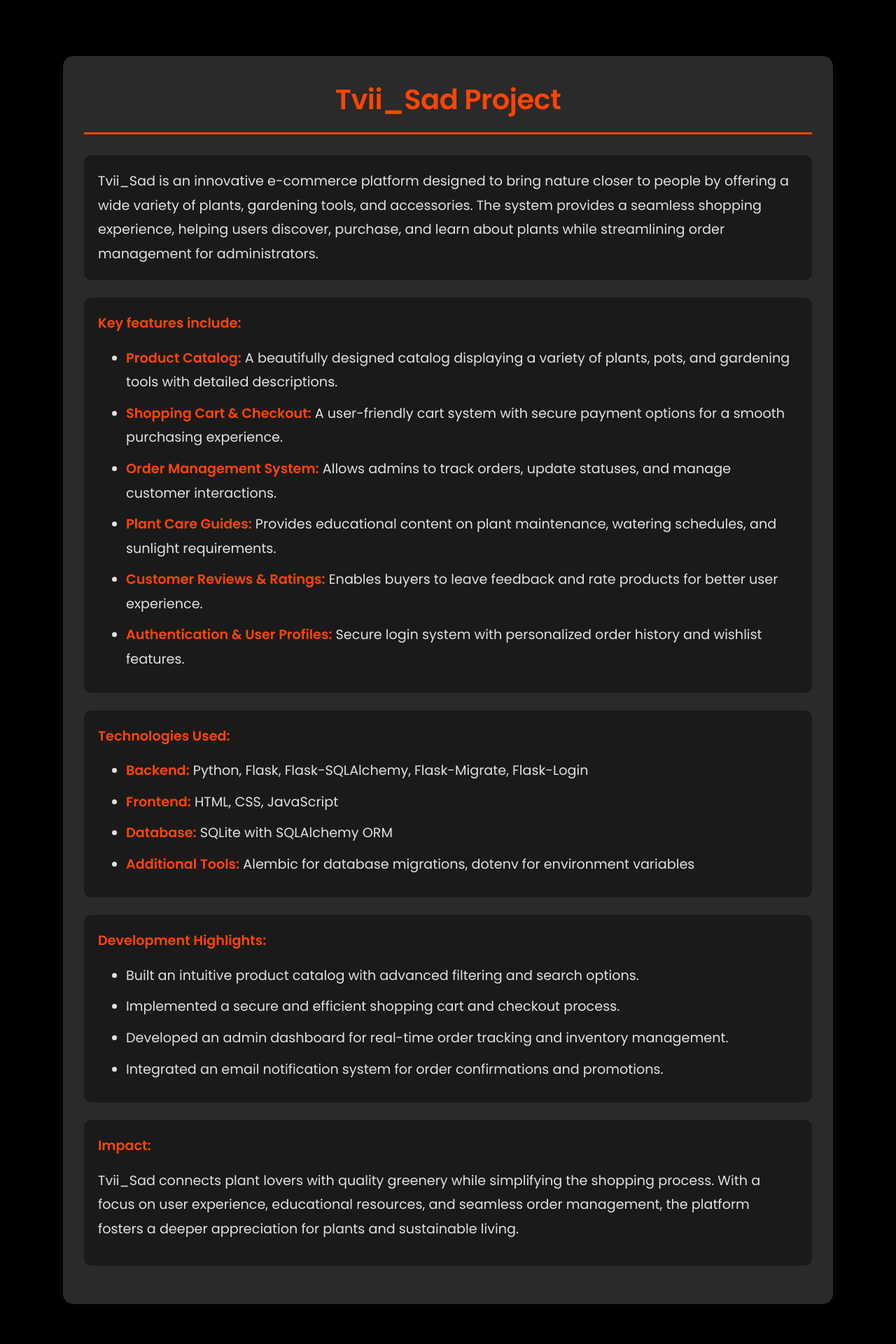
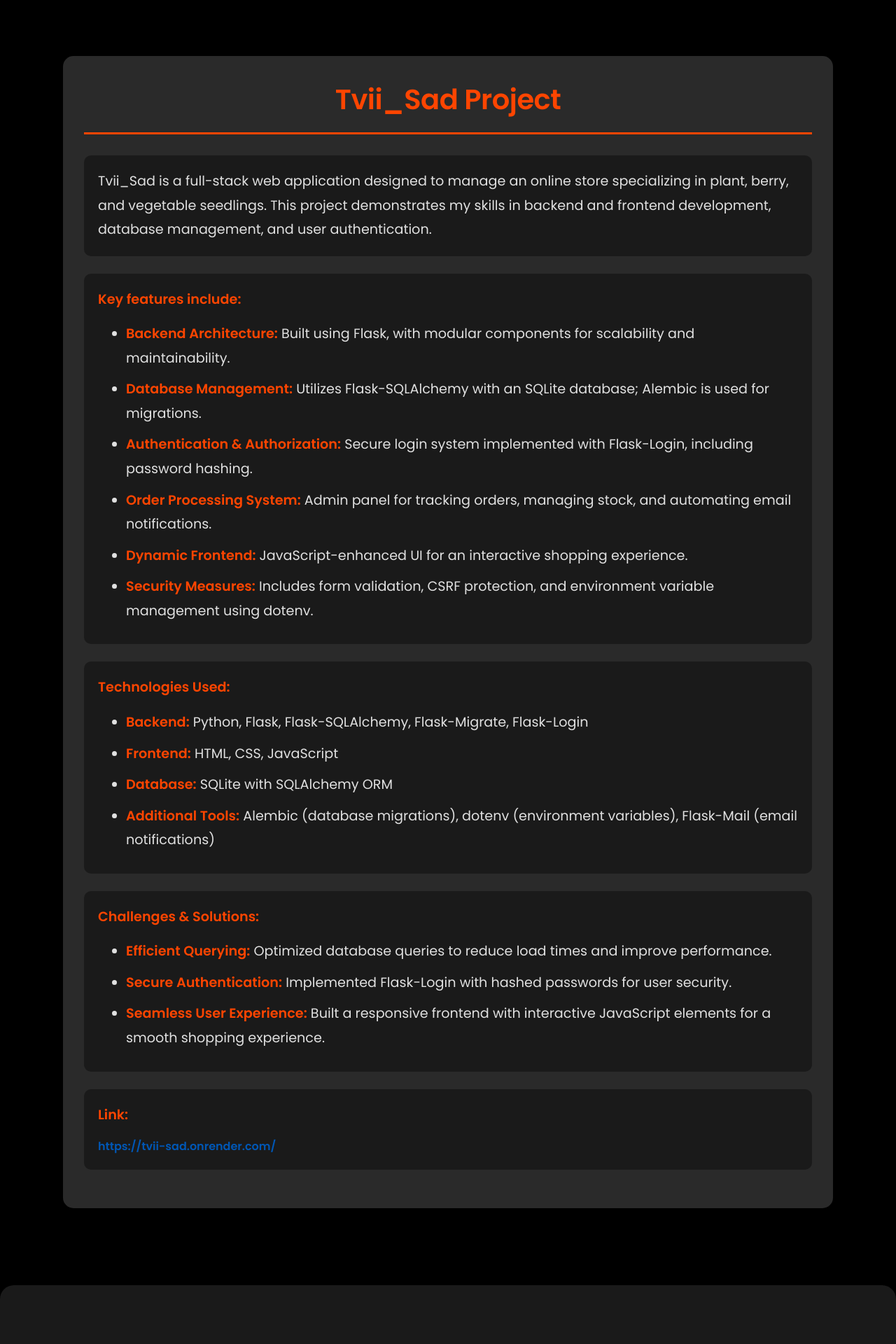
Before and after one commit to nad11na/Portfolio, a Flask app: page /portfolio in a window 1280 px wide. Shown: the part 3304-5224 px from the top of the page at 70% size. Run offline with Flask 3, Linux system fonts and the light colour scheme.

Commit message:
Changed Tvii sad info

```diff
--- a/portfolio/static/style.css
+++ b/portfolio/static/style.css
@@ -1842,3 +1842,17 @@
         padding-left: 25px;
     }
 }
+
+/*link*/
+
+
+.styled-link {
+    color: #0057b5;
+    text-decoration: none;
+    font-weight: bold;
+
+}
+
+.styled-link:hover {
+    text-decoration: underline;
+}
--- a/portfolio/templates/portfolio.html
+++ b/portfolio/templates/portfolio.html
@@ -114,7 +114,6 @@
                 <img src="{{ url_for('static', filename='images/tvii_sad6.png') }}" alt="Tvii_Sad Screenshot 6">
             </div>
 
-
             <!-- Navigation Arrows -->
             <button class="prev" onclick="moveSlide(-1)">&#10094;</button>
             <button class="next" onclick="moveSlide(1)">&#10095;</button>
@@ -133,19 +132,19 @@
         <div class="project-description">
             <h2>Tvii_Sad Project</h2>
             <p>
-                Tvii_Sad is an innovative e-commerce platform designed to bring nature closer to people by offering a wide variety of plants, gardening tools, and accessories. The system provides a seamless shopping experience, helping users discover, purchase, and learn about plants while streamlining order management for administrators.
+                Tvii_Sad is a full-stack web application designed to manage an online store specializing in plant, berry, and vegetable seedlings. This project demonstrates my skills in backend and frontend development, database management, and user authentication.
             </p>
 
             <!-- Key Features Section -->
             <div class="text-block">
                 <p><strong>Key features include:</strong></p>
                 <ul>
-                    <li><strong>Product Catalog:</strong> A beautifully designed catalog displaying a variety of plants, pots, and gardening tools with detailed descriptions.</li>
-                    <li><strong>Shopping Cart & Checkout:</strong> A user-friendly cart system with secure payment options for a smooth purchasing experience.</li>
-                    <li><strong>Order Management System:</strong> Allows admins to track orders, update statuses, and manage customer interactions.</li>
-                    <li><strong>Plant Care Guides:</strong> Provides educational content on plant maintenance, watering schedules, and sunlight requirements.</li>
-                    <li><strong>Customer Reviews & Ratings:</strong> Enables buyers to leave feedback and rate products for better user experience.</li>
-                    <li><strong>Authentication & User Profiles:</strong> Secure login system with personalized order history and wishlist features.</li>
+                    <li><strong>Backend Architecture:</strong> Built using Flask, with modular components for scalability and maintainability.</li>
+                    <li><strong>Database Management:</strong> Utilizes Flask-SQLAlchemy with an SQLite database; Alembic is used for migrations.</li>
+                    <li><strong>Authentication & Authorization:</strong> Secure login system implemented with Flask-Login, including password hashing.</li>
+                    <li><strong>Order Processing System:</strong> Admin panel for tracking orders, managing stock, and automating email notifications.</li>
+                    <li><strong>Dynamic Frontend:</strong> JavaScript-enhanced UI for an interactive shopping experience.</li>
+                    <li><strong>Security Measures:</strong> Includes form validation, CSRF protection, and environment variable management using dotenv.</li>
                 </ul>
             </div>
 
@@ -156,27 +155,25 @@
                     <li><strong>Backend:</strong> Python, Flask, Flask-SQLAlchemy, Flask-Migrate, Flask-Login</li>
                     <li><strong>Frontend:</strong> HTML, CSS, JavaScript</li>
                     <li><strong>Database:</strong> SQLite with SQLAlchemy ORM</li>
-                    <li><strong>Additional Tools:</strong> Alembic for database migrations, dotenv for environment variables</li>
+                    <li><strong>Additional Tools:</strong> Alembic (database migrations), dotenv (environment variables), Flask-Mail (email notifications)</li>
                 </ul>
             </div>
 
-            <!-- Development Highlights Section -->
+            <!-- Challenges & Solutions Section -->
             <div class="text-block">
-                <p><strong>Development Highlights:</strong></p>
+                <p><strong>Challenges & Solutions:</strong></p>
                 <ul>
-                    <li>Built an intuitive product catalog with advanced filtering and search options.</li>
-                    <li>Implemented a secure and efficient shopping cart and checkout process.</li>
-                    <li>Developed an admin dashboard for real-time order tracking and inventory management.</li>
-                    <li>Integrated an email notification system for order confirmations and promotions.</li>
+                    <li><strong>Efficient Querying:</strong> Optimized database queries to reduce load times and improve performance.</li>
+                    <li><strong>Secure Authentication:</strong> Implemented Flask-Login with hashed passwords for user security.</li>
+                    <li><strong>Seamless User Experience:</strong> Built a responsive frontend with interactive JavaScript elements for a smooth shopping experience.</li>
                 </ul>
             </div>
 
-            <!-- Impact Section -->
             <div class="text-block">
-                <p><strong>Impact:</strong></p>
-                <p>
-                    Tvii_Sad connects plant lovers with quality greenery while simplifying the shopping process. With a focus on user experience, educational resources, and seamless order management, the platform fosters a deeper appreciation for plants and sustainable living.
-                </p>
+                <p><strong>Link:</strong></p>
+                <div class="link-container">
+                    <a href="https://tvii-sad.onrender.com/" class="styled-link">https://tvii-sad.onrender.com/</a>
+                </div>
             </div>
         </div>
     </div>
```
